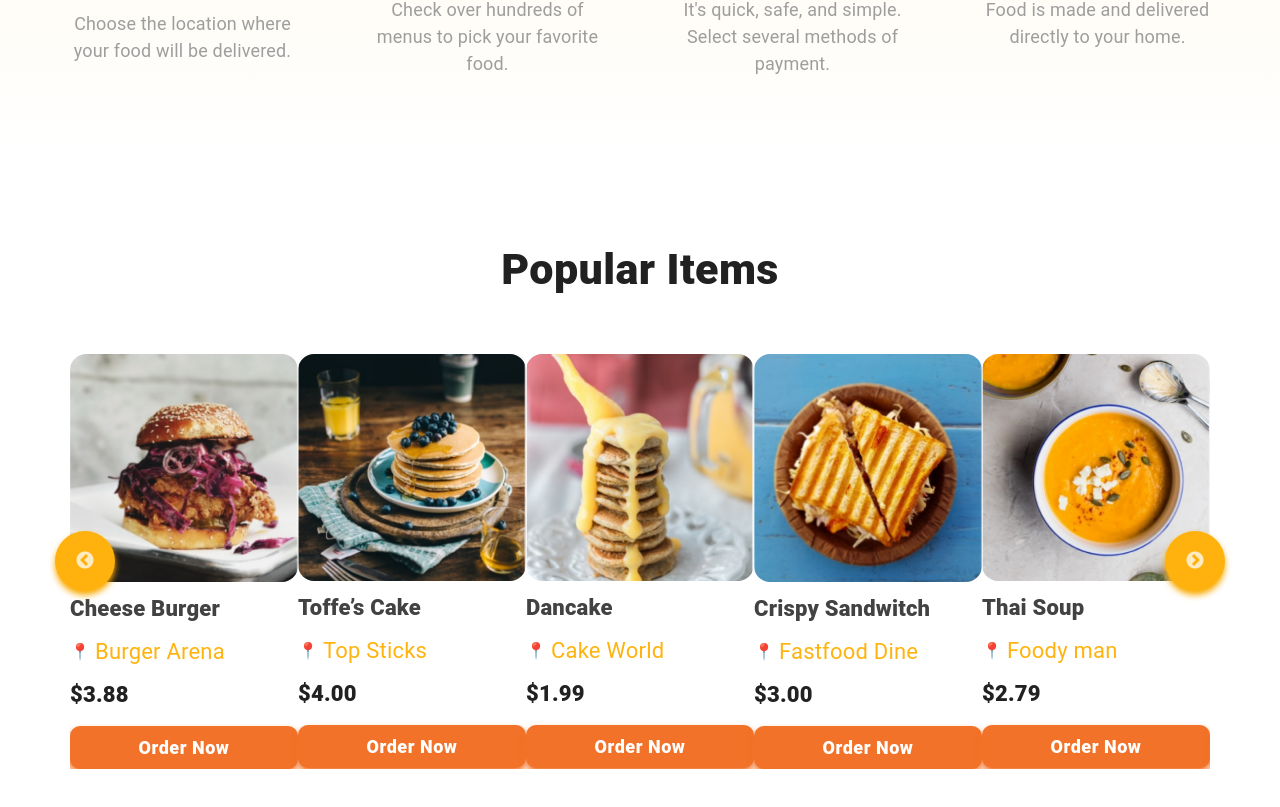
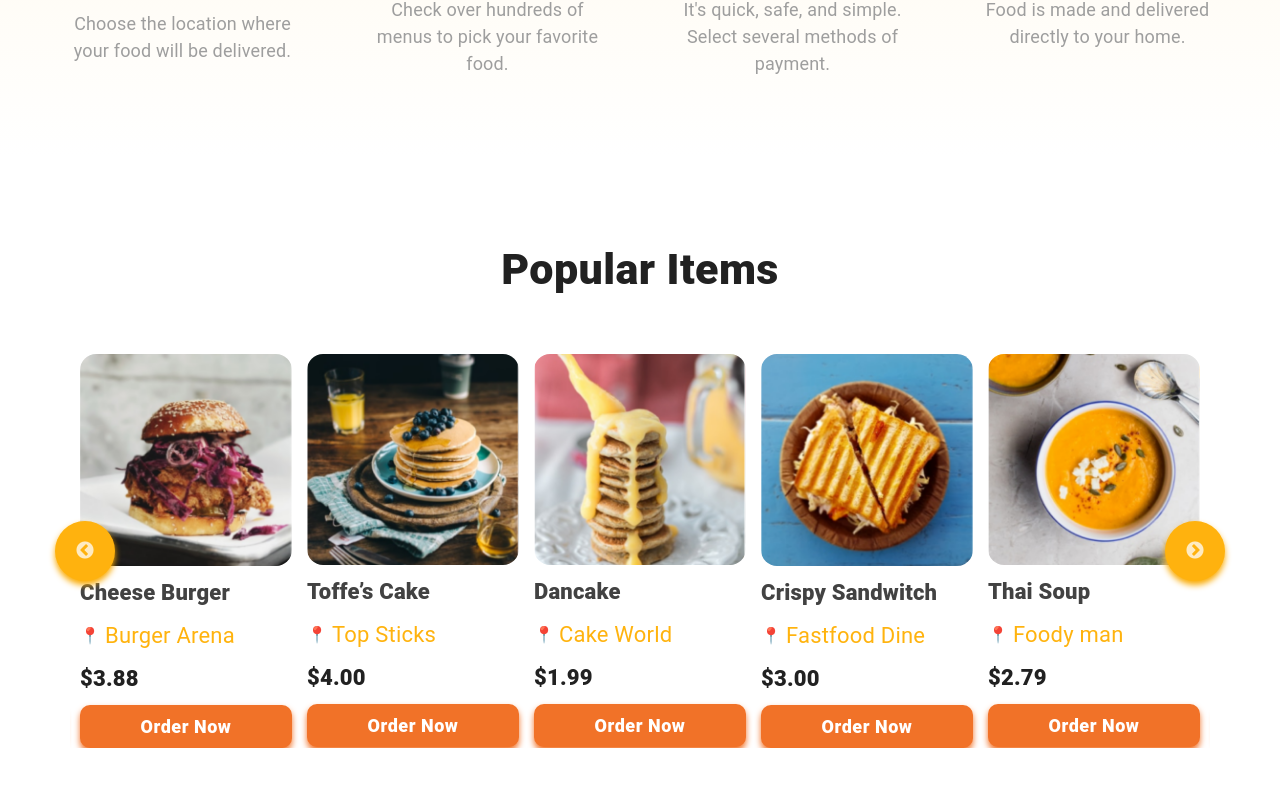
Before and after one commit to NameFarhan/foodwagon-app, a React (Vite) app: page / in a window 1280 px wide. Shown: the part 2333-3140 px from the top of the page. Built offline with nearby package versions, Linux system fonts and the light colour scheme.

Commit message:
Added some margin between the cards

```diff
--- a/src/App.css
+++ b/src/App.css
@@ -10,3 +10,8 @@ html {
   height: 100%;
   font-family: "Source Sans 3", sans-serif;
 }
+
+.slick-track {
+  display: flex !important;
+  gap: 15px !important;
+}
--- a/src/Components/PopularSlider.jsx
+++ b/src/Components/PopularSlider.jsx
@@ -79,7 +79,14 @@ const PopularSlider = () => {
   ];
 
   return (
-    <Box className="popular-slider">
+    <Box
+      sx={{
+        display: "flex",
+        flexDirection: "column",
+        justifyContent: "space-between",
+      }}
+      className="popular-slider"
+    >
       <Slider {...settings}>
         {sliderData.map((item) => (
           <Box
@@ -162,25 +169,32 @@ const PopularSlider = () => {
             >
               {item.price}
             </Typography>
+            <Box
+              sx={{
+                display: "flex",
+                justifyContent: "center",
+                marginTop: "10px",
+              }}
+            >
               <Button
                 variant="contained"
                 sx={{
                   bgcolor: "#F17228",
                   color: "#fff",
                   borderRadius: "10px",
-                width: "100%",
                   fontWeight: "800",
                   fontSize: {
                     mobile: "15px",
                     laptop: "18px",
                   },
+                  width: "100%",
                   textTransform: "none",
                   boxShadow: "0px 4px 6px #F17228",
-                marginTop: "10px",
                 }}
               >
                 Order Now
               </Button>
+            </Box>
           </Box>
         ))}
       </Slider>
```
Lines whose indentation alone changed are shown as unchanged.
